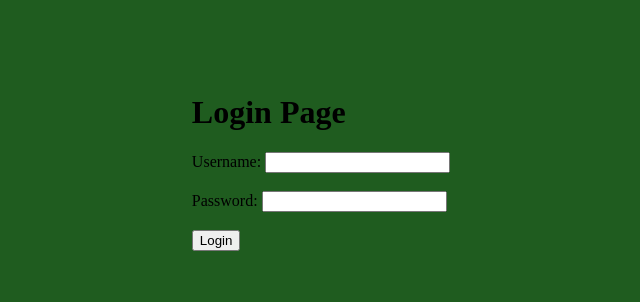
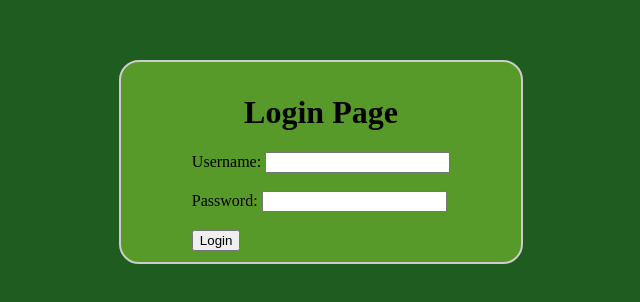
Before and after one commit to roshanworld/Nature-World-UI, a plain HTML site: page login.html in a window 1280 px wide. Shown: the part 238-540 px from the top of the page, without its empty margins (319-959 px from the left). Drawn offline with Linux system fonts and the light colour scheme.

Commit message:
Update login.html

```diff
--- a/login.html
+++ b/login.html
@@ -4,11 +4,11 @@
     <meta charset="UTF-8">
     <meta name="viewport" content="width=
     , initial-scale=1.0">
-    <title>login</title>
+    <title>Login-Page</title>
 </head>
   <link rel="stylesheet" href="login.css">
 <body>
-    <div class="Login-Page">
+    <div class="login">
           <h1>Login Page</h1>
     <form action="#" method="post">
         <label for="username">Username:</label>
```
